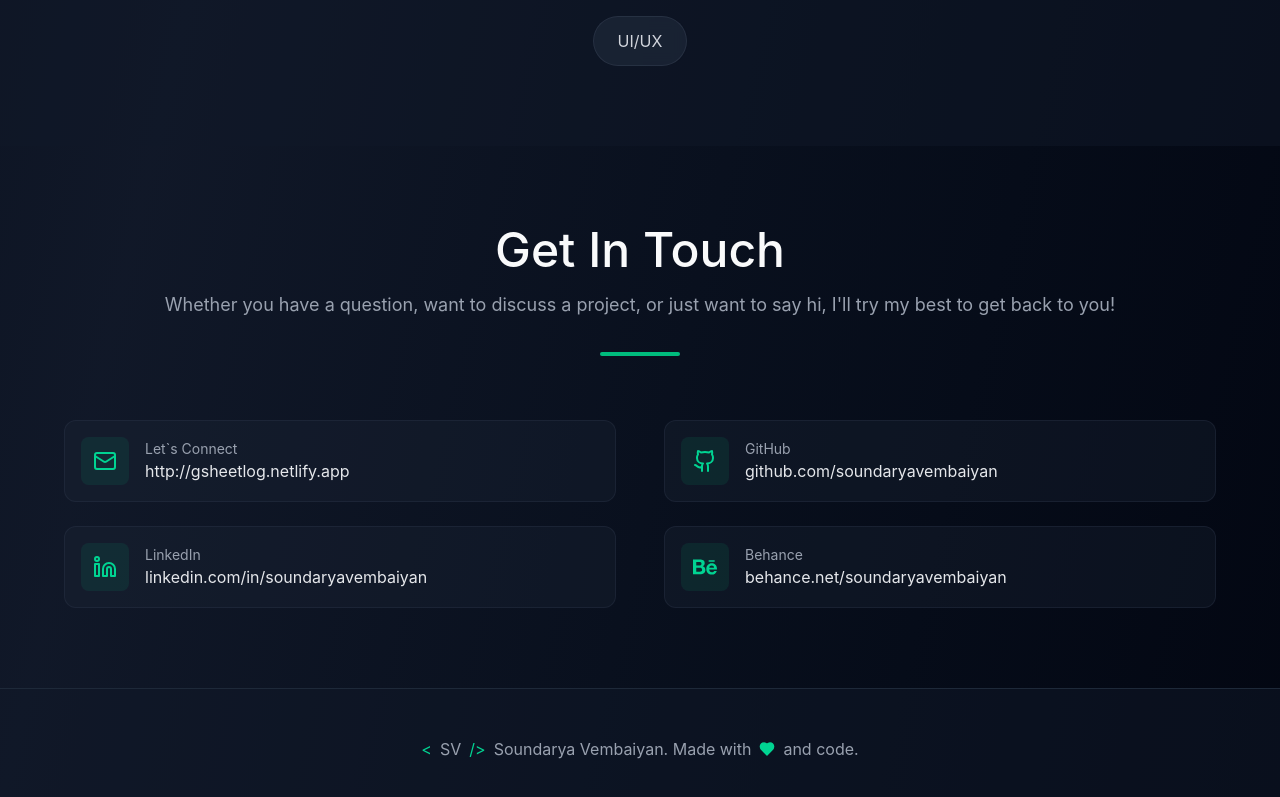
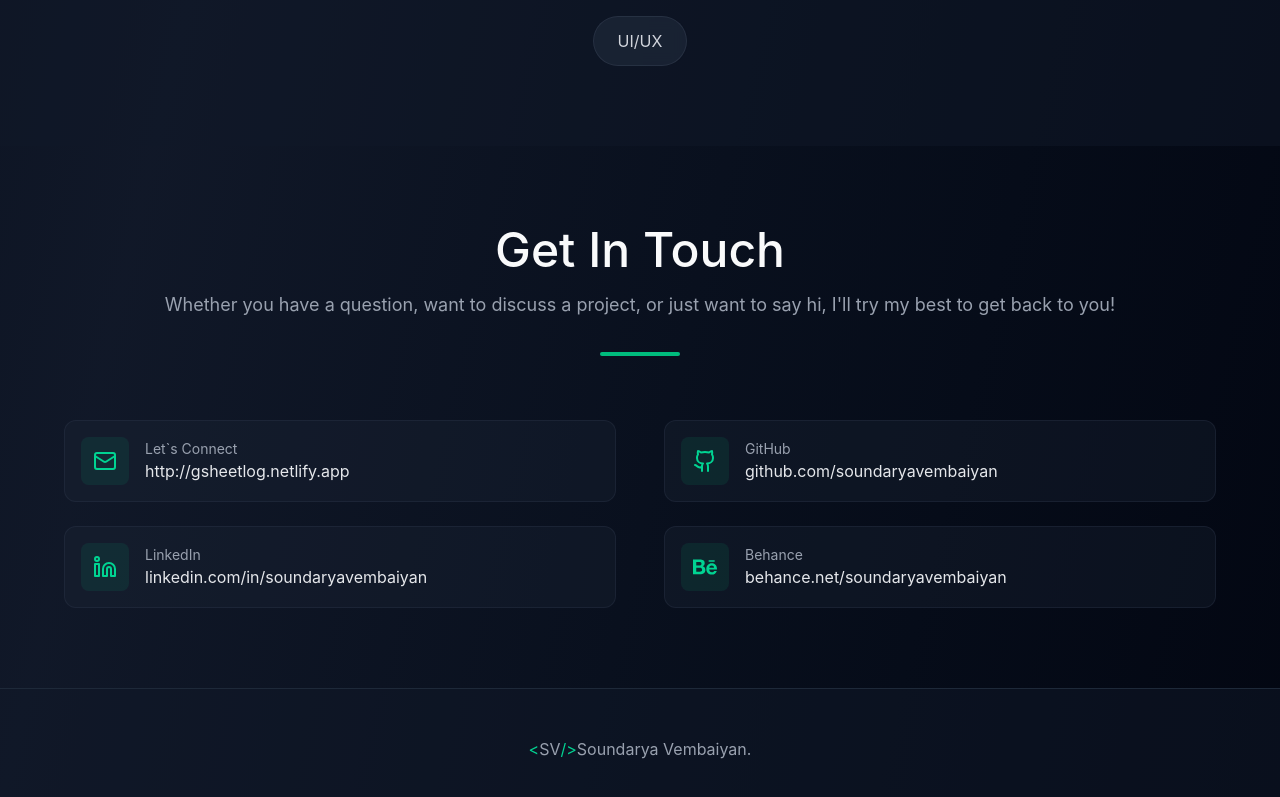
Before and after one commit to soundaryavembaiyan/svportofolio, a React (Vite) app: page / in a window 1280 px wide. Shown: the part 4688-5485 px from the top of the page. Built offline with nearby package versions, Linux system fonts and the light colour scheme.

Commit message:
Update Footer.tsx

```diff
--- a/src/app/components/Footer.tsx
+++ b/src/app/components/Footer.tsx
@@ -7,11 +7,12 @@ export function Footer() {
     <footer className="bg-gray-900/50 border-t border-gray-800 py-12 px-6">
         {/* Copyright */}
         <div>
-          <p className="text-gray-400 flex items-center justify-center gap-2">
+          <p className="text-gray-400 flex items-center justify-center">
             <span className="text-emerald-400">&lt;</span>SV<span className="text-emerald-400">/&gt;</span>
-            Soundarya Vembaiyan. Made with
+            Soundarya Vembaiyan.
+            {/* Made with&nbsp;
             <Heart size={16} className="text-emerald-400 fill-emerald-400" />
-            and code.
+            &nbsp;& code. */}
           </p>
         </div>
 
```
